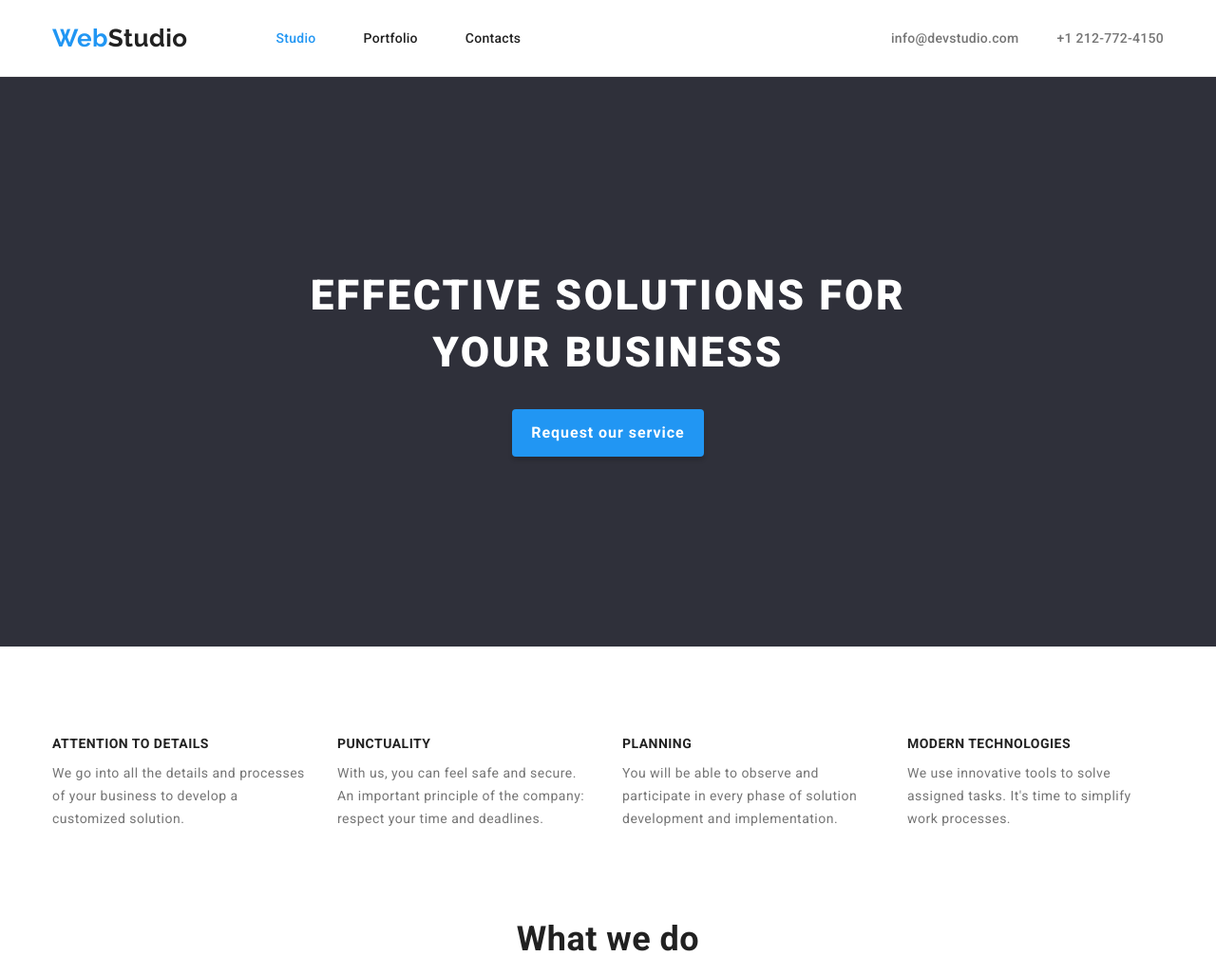
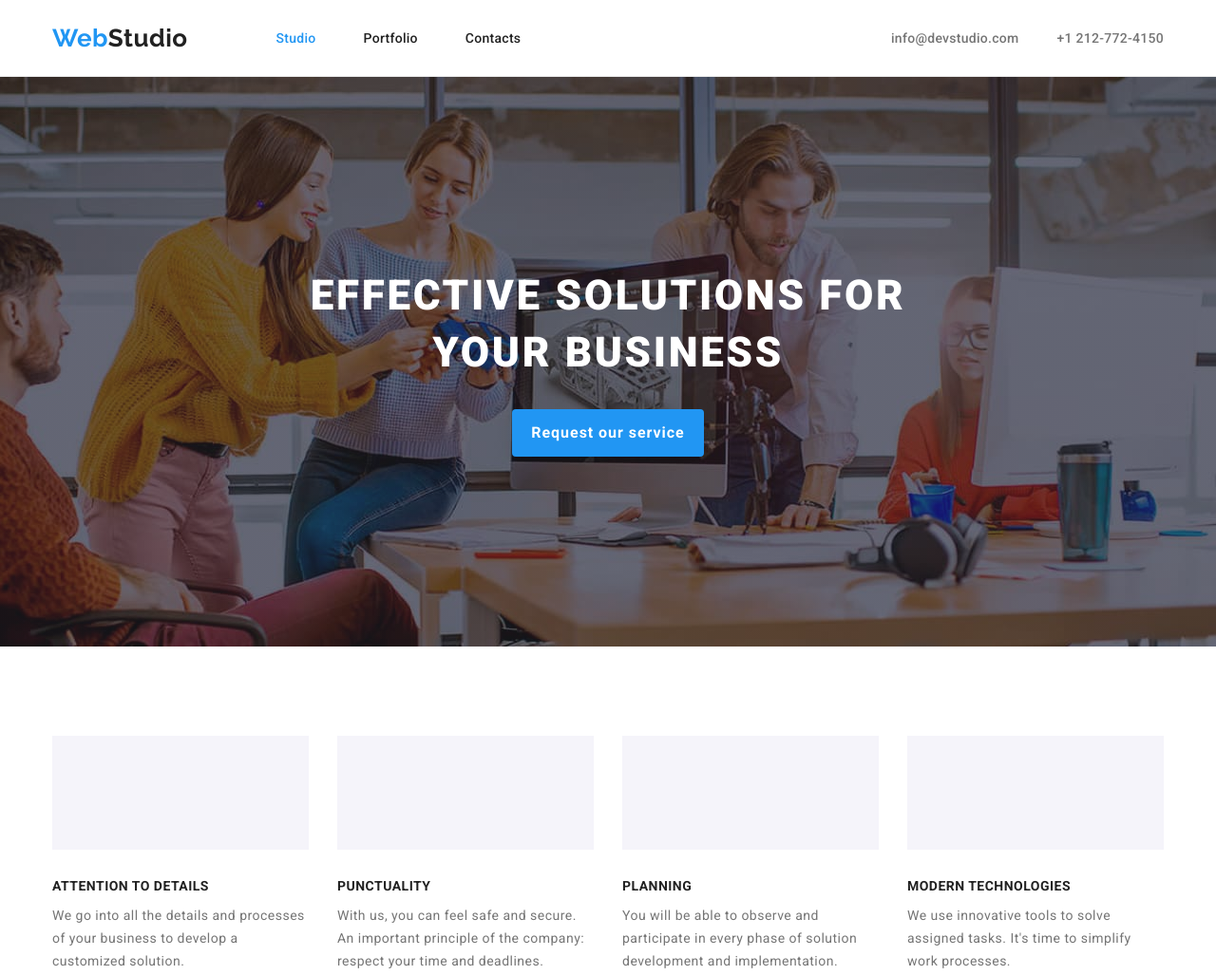
Before and after one commit to ZakiAlina/goit-markup-hw-04, a plain HTML site: page index.html in a window 1280 px wide. Shown: the top 1027 px of the page at 95% size. Drawn offline with nearby package versions, Linux system fonts and the light colour scheme.

Commit message:
hero bg-image added

```diff
--- a/css/styles.css
+++ b/css/styles.css
@@ -180,11 +180,26 @@ img {
 
 /*---------HERO---------*/
 
+.hero-overlay {
+    max-width: 1600px;
+    height: 600px;
+    margin-left: auto;
+    margin-right: auto;
+    background-color: var(--hero-background-color);
+    background-image: linear-gradient(
+        to right,
+        rgba(47, 48, 58, 0.4),
+        rgba(47, 48, 58, 0.4)),
+        url('../images/hero-bg-image.jpg');
+    background-repeat: no-repeat;
+    background-size: cover;
+    background-position: center;
+}
+
 .hero-section {
     padding-top: 200px;
     padding-bottom: 200px;
     text-align: center;
-    background-color: var(--hero-background-color);
 }
 
 .hero-title {
@@ -230,6 +245,14 @@ img {
     margin-right: 30px;
 }
 
+.features-item::before {
+    display: block;
+    margin-bottom: 30px;
+    content: '';
+    height: 120px;
+    background-color: var(--secondary-background-color);
+}
+
 .features-item-title {
     margin-bottom: 10px;
     font-size: 14px;
@@ -267,7 +290,10 @@ img {
 }
 
 .team-item {
+    width: calc((100% - 90px) / 4);
+    background-color: var(--background-color);
     box-shadow: 0px 2px 1px 0px rgba(0, 0, 0, 0.2), 0px 1px 1px 0px rgba(0, 0, 0, 0.14), 0px 1px 3px 0px rgba(0, 0, 0, 0.12);
+    border-radius: 0px 0px 4px 4px;
 }
 
 .team-item + .team-item {
--- a/index.html
+++ b/index.html
@@ -53,7 +53,7 @@
       </div>
     </header>
     <main>
-      <section class="hero-section">
+      <section class="hero-section hero-overlay">
         <h1 class="hero-title">EFFECTIVE SOLUTIONS FOR <br />YOUR BUSINESS</h1>
         <button type="button" class="button hero-btn">
           Request our service
```
Also changed, not shown: images/hero-bg-image.jpg (added), 1 other file.
